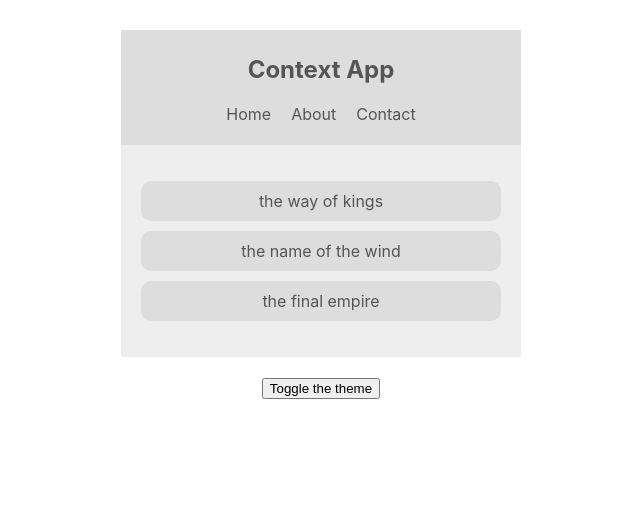
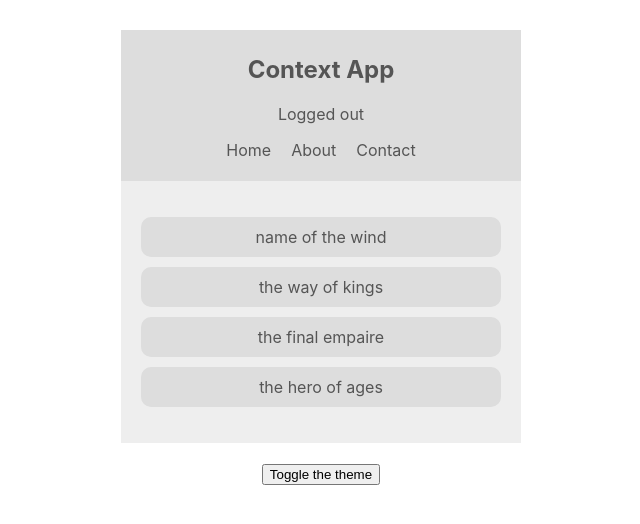
Before and after one commit to adham618/context-app, a React (Vite) app: page / in a window 1280 px wide. Shown: the top 524 px of the page, without its empty margins (319-959 px from the left). Built offline with nearby package versions, Linux system fonts and the light colour scheme.

Commit message:
useing useContext hook

```diff
--- a/src/App.jsx
+++ b/src/App.jsx
@@ -1,18 +1,24 @@
-import { useState } from 'react';
+import React from 'react';
 import logo from './logo.svg';
 import './App.css';
 import Navbar from './components/Navbar';
 import BookList from './components/BookList';
 import ThemeContextProvider from './components/Context/ThemeContext';
 import ThemeToggle from './components/ThemeToggle';
+import AuthContextProvider from './components/Context/AuthContext';
+import BookContextProvider from './components/Context/BookContext';
 
 function App() {
   return (
     <div className="App">
       <ThemeContextProvider>
-        <Navbar />
-        <BookList />
-        <ThemeToggle />
+        <AuthContextProvider>
+          <Navbar />
+          <BookContextProvider>
+            <BookList />
+          </BookContextProvider>
+          <ThemeToggle />
+        </AuthContextProvider>
       </ThemeContextProvider>
     </div>
   )
--- a/src/components/BookList.jsx
+++ b/src/components/BookList.jsx
@@ -1,18 +1,20 @@
-import React from 'react'
+import React, { useContext } from 'react';
+import { BookContext } from './Context/BookContext';
 import { ThemeContext } from './Context/ThemeContext';
-class BookList extends React.Component {
-  static contextType = ThemeContext;
-  render() {
-    const { isLightTheme, light, dark } = this.context;
-    const theme = isLightTheme ? light : dark;
-    return <div className="book-list" style={{ color: theme.syntax, background: theme.bg }}>
+
+const BookList = () => {
+  const { isLightTheme, light, dark } = useContext(ThemeContext);
+  const theme = isLightTheme ? light : dark;
+  const { books } = useContext(BookContext);
+  return (
+    <div className="book-list" style={{ color: theme.syntax, background: theme.bg }}>
       <ul>
-        <li style={{ background: theme.ul }}>the way of kings</li>
-        <li style={{ background: theme.ul }}>the name of the wind</li>
-        <li style={{ background: theme.ul }}>the final empire</li>
+        {books.map(book => {
+          return (<li key={book.id} style={{ background: theme.ul }}>{book.title}</li>)
+        })}
       </ul>
-    </div>;
-  }
+    </div>
+  );
 }
 
 export default BookList;
--- a/src/components/Navbar.jsx
+++ b/src/components/Navbar.jsx
@@ -1,25 +1,25 @@
-import React from "react";
+import React, { useContext } from "react";
+import { AuthContext } from "./Context/AuthContext";
 import { ThemeContext } from "./Context/ThemeContext";
-class Navbar extends React.Component {
-  render() {
-    return (
-      <ThemeContext.Consumer>{(themecontext) => {
-        const { isLightTheme, light, dark } = themecontext;
+
+const Navbar = () => {
+  const { isLightTheme, light, dark } = useContext(ThemeContext);
+  const { isAuth, toggleAuth } = useContext(AuthContext);
   const theme = isLightTheme ? light : dark;
   return (
     <nav style={{ background: theme.ul, color: theme.syntax }
     }>
       <h1>Context App</h1>
+      <div onClick={toggleAuth}>
+        {isAuth ? 'Logged in' : 'Logged out'}
+      </div>
       <ul>
         <li>Home</li>
         <li>About</li>
         <li>Contact</li>
       </ul>
-          </nav>)
-      }}
-      </ThemeContext.Consumer>
+    </nav>
   );
-  }
 }
 
 export default Navbar;
```
Lines whose indentation alone changed are shown as unchanged.
